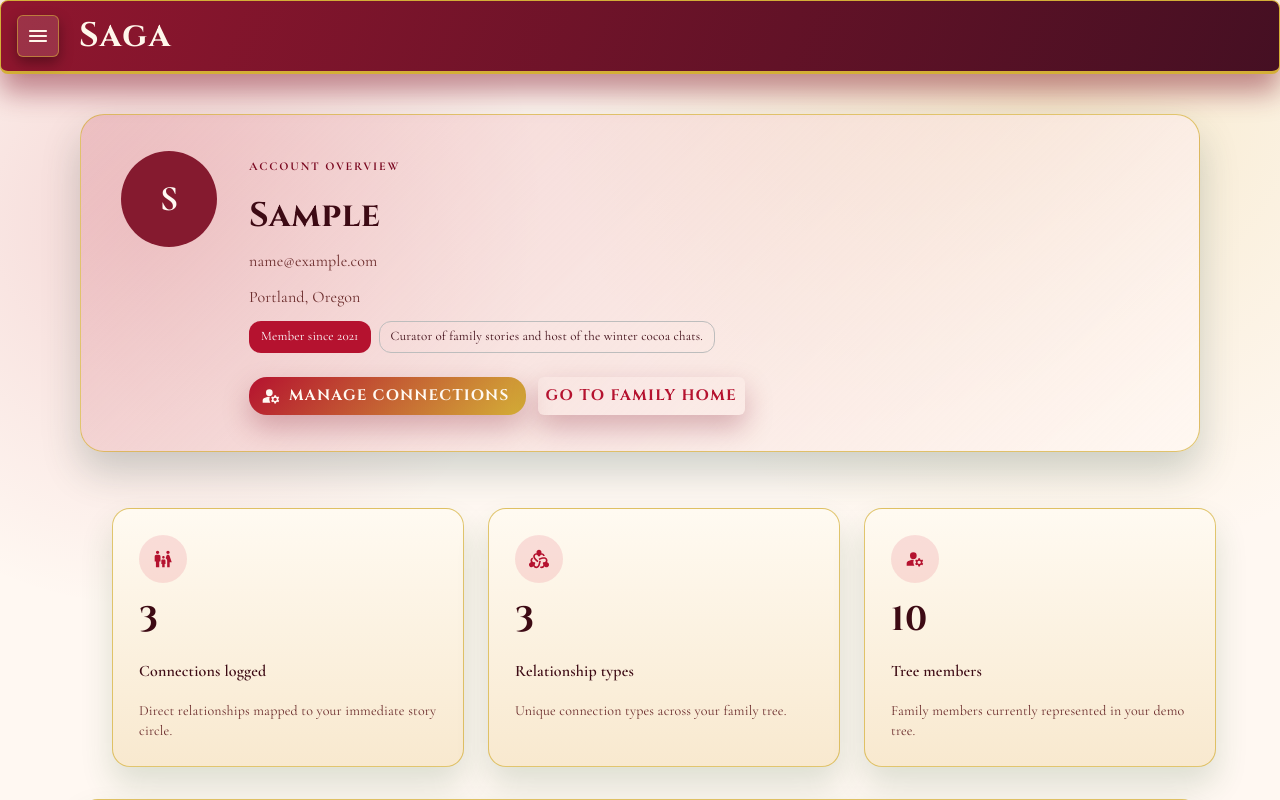
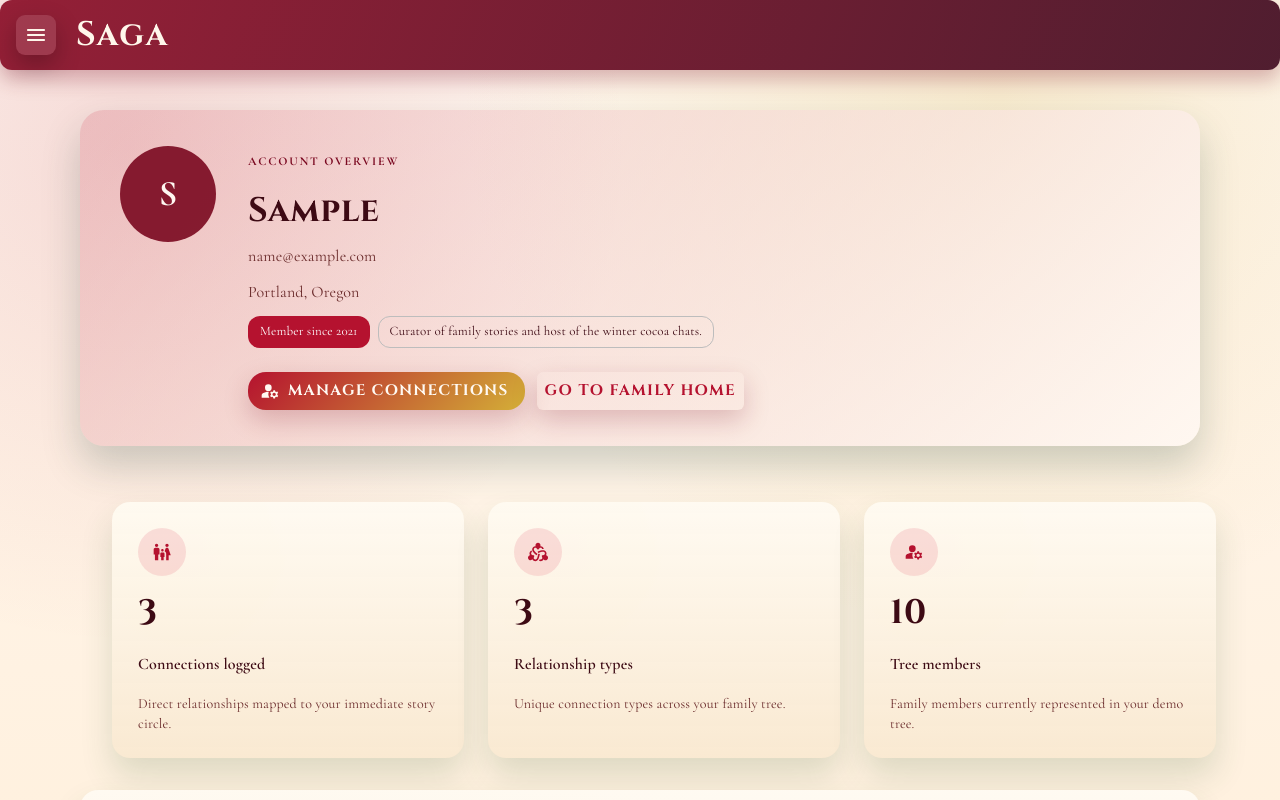
Before and after one commit to aryaabh2/Saga, a React (Vite) app: page /login in a window 1280 px wide. Both pictures are taken after typing "Sample", "name@example.com" into the empty fields and a click on the button "ENTER FAMILY HUB". Shown: the top 800 px of the page. Built offline with nearby package versions, Linux system fonts and the light colour scheme.

Commit message:
Refresh layout surfaces

```diff
--- a/src/App.jsx
+++ b/src/App.jsx
@@ -103,7 +103,7 @@ function SagaLayout({ children }) {
         minHeight: '100vh',
         bgcolor: (theme) => theme.palette.background.default,
         backgroundImage:
-          'radial-gradient(circle at 12% 18%, rgba(181, 18, 47, 0.14), transparent 26%), radial-gradient(circle at 82% 6%, rgba(212, 175, 55, 0.2), transparent 32%)'
+          'radial-gradient(circle at 10% 12%, rgba(181, 18, 47, 0.12), transparent 32%), radial-gradient(circle at 78% 8%, rgba(212, 175, 55, 0.18), transparent 36%), linear-gradient(180deg, rgba(255, 248, 242, 0.96), rgba(255, 236, 210, 0.9))'
       }}
     >
       <AppBar
@@ -111,9 +111,8 @@ function SagaLayout({ children }) {
         elevation={isLoginPage ? 0 : 8}
         color="default"
         sx={{
-          backgroundImage: 'linear-gradient(110deg, rgba(140, 13, 38, 0.96), rgba(62, 6, 26, 0.96))',
-          borderBottom: '3px solid',
-          borderColor: 'secondary.main'
+          backdropFilter: 'blur(6px)',
+          backgroundImage: 'linear-gradient(110deg, rgba(140, 13, 38, 0.92), rgba(62, 6, 26, 0.9))'
         }}
       >
         <Toolbar
@@ -132,12 +131,11 @@ function SagaLayout({ children }) {
               onClick={() => setMenuOpen(true)}
               aria-label="Open navigation menu"
               sx={{
-                border: (theme) => `1px solid ${alpha(theme.palette.secondary.main, 0.6)}`,
                 bgcolor: (theme) => alpha(theme.palette.common.white, 0.12),
-                borderRadius: 1,
-                boxShadow: '0 6px 14px rgba(0,0,0,0.35)',
+                borderRadius: 1.5,
+                boxShadow: '0 10px 24px rgba(0,0,0,0.25)',
                 '&:hover': {
-                  bgcolor: (theme) => alpha(theme.palette.secondary.main, 0.35)
+                  bgcolor: (theme) => alpha(theme.palette.secondary.main, 0.28)
                 }
               }}
             >
@@ -163,9 +161,8 @@ function SagaLayout({ children }) {
               minHeight: '100%',
               bgcolor: (theme) => alpha(theme.palette.background.paper, 0.98),
               backgroundImage:
-                'linear-gradient(180deg, rgba(255, 244, 227, 0.98), rgba(246, 223, 191, 0.98)), radial-gradient(circle at 16% 12%, rgba(181, 18, 47, 0.14), transparent 24%)',
-              borderRight: (theme) => `2px solid ${alpha(theme.palette.secondary.dark, 0.65)}`,
-              boxShadow: '12px 0 28px rgba(122, 8, 32, 0.32)'
+                'linear-gradient(180deg, rgba(255, 244, 227, 0.98), rgba(246, 223, 191, 0.95)), radial-gradient(circle at 16% 12%, rgba(181, 18, 47, 0.12), transparent 26%)',
+              boxShadow: '12px 0 32px rgba(122, 8, 32, 0.25)'
             }}
             role="presentation"
           >
@@ -183,12 +180,11 @@ function SagaLayout({ children }) {
                   sx={{
                     alignItems: 'center',
                     py: 1.25,
-                    borderRadius: 1,
+                    borderRadius: 1.5,
                     mx: 1,
-                    border: (theme) => `1px solid ${alpha(theme.palette.secondary.main, 0.45)}`,
-                    boxShadow: '0 6px 14px rgba(0,0,0,0.12)',
+                    boxShadow: '0 12px 18px rgba(0,0,0,0.08)',
                     '&:hover': {
-                      bgcolor: (theme) => alpha(theme.palette.secondary.light, 0.25)
+                      bgcolor: (theme) => alpha(theme.palette.secondary.light, 0.2)
                     }
                   }}
                 >
--- a/src/main.jsx
+++ b/src/main.jsx
@@ -96,7 +96,7 @@ const theme = createTheme({
       styleOverrides: {
         root: {
           borderRadius: 6,
-          boxShadow: '0 12px 28px rgba(122, 8, 32, 0.28)'
+          boxShadow: '0 10px 26px rgba(122, 8, 32, 0.22)'
         },
         containedPrimary: {
           backgroundImage: 'linear-gradient(135deg, #b5122f, #d4af37)',
@@ -119,30 +119,32 @@ const theme = createTheme({
     MuiCard: {
       styleOverrides: {
         root: {
-          borderRadius: 8,
-          border: '1px solid rgba(212, 175, 55, 0.7)',
-          backgroundImage: 'linear-gradient(180deg, rgba(255, 250, 241, 0.96), rgba(248, 232, 205, 0.96))',
-          boxShadow: '0 18px 36px rgba(73, 7, 24, 0.16), inset 0 1px 0 rgba(255, 255, 255, 0.4)'
+          borderRadius: 12,
+          border: 'none',
+          backgroundImage:
+            'linear-gradient(180deg, rgba(255, 250, 241, 0.95), rgba(249, 231, 205, 0.9)), radial-gradient(circle at 22% 16%, rgba(212, 175, 55, 0.12), transparent 40%)',
+          boxShadow: '0 16px 36px rgba(73, 7, 24, 0.14)'
         }
       }
     },
     MuiPaper: {
       styleOverrides: {
         root: {
-          borderRadius: 8,
-          border: '1px solid rgba(212, 175, 55, 0.7)',
-          backgroundImage: 'linear-gradient(180deg, rgba(255, 250, 241, 0.97), rgba(246, 226, 196, 0.97))',
-          boxShadow: '0 12px 28px rgba(73, 7, 24, 0.14), inset 0 1px 0 rgba(255, 255, 255, 0.35)'
+          borderRadius: 12,
+          border: 'none',
+          backgroundImage:
+            'linear-gradient(180deg, rgba(255, 248, 236, 0.96), rgba(246, 226, 196, 0.9)), radial-gradient(circle at 12% 10%, rgba(181, 18, 47, 0.08), transparent 30%)',
+          boxShadow: '0 14px 28px rgba(73, 7, 24, 0.12)'
         }
       }
     },
     MuiAppBar: {
       styleOverrides: {
         root: {
-          backgroundImage: 'linear-gradient(105deg, #8c0d26, #5e061a 58%, #32000d)',
+          backgroundImage: 'linear-gradient(105deg, rgba(140, 13, 38, 0.98), rgba(62, 6, 26, 0.9) 58%, rgba(28, 0, 10, 0.92))',
           color: '#fff7eb',
-          borderBottom: '2px solid #d4af37',
-          boxShadow: '0 18px 28px rgba(122, 8, 32, 0.45)'
+          borderBottom: 'none',
+          boxShadow: '0 10px 20px rgba(122, 8, 32, 0.28)'
         }
       }
     },
@@ -152,8 +154,9 @@ const theme = createTheme({
           backgroundColor: '#fff4e3',
           backgroundImage:
             'linear-gradient(180deg, rgba(255, 244, 227, 0.96), rgba(247, 223, 187, 0.96)), radial-gradient(circle at 14% 18%, rgba(181, 18, 47, 0.18), transparent 30%)',
-          borderRight: '2px solid rgba(212, 175, 55, 0.82)',
-          color: '#3d0a14'
+          borderRight: 'none',
+          color: '#3d0a14',
+          boxShadow: '8px 0 28px rgba(73, 7, 24, 0.24)'
         }
       }
     }
--- a/src/pages/HomePage.jsx
+++ b/src/pages/HomePage.jsx
@@ -65,9 +65,8 @@ function MemoryCard({ memory, memberMap, selectedMemberId, onOpen }) {
         display: 'flex',
         flexDirection: 'column',
         overflow: 'hidden',
-        border: (theme) => `1px solid ${alpha(theme.palette.secondary.dark, 0.45)}`,
-        boxShadow: '0 18px 32px rgba(36, 13, 8, 0.18)',
-        bgcolor: (theme) => alpha(theme.palette.background.paper, 0.98)
+        boxShadow: '0 16px 30px rgba(36, 13, 8, 0.14)',
+        bgcolor: (theme) => alpha(theme.palette.background.paper, 0.96)
       }}
     >
       <CardActionArea
@@ -178,17 +177,8 @@ function MemoryScrollDialog({ memory, open, onClose, memberMap }) {
           px: { xs: 2.5, sm: 3 },
           py: { xs: 2, sm: 2.5 },
           backgroundImage:
-            'linear-gradient(180deg, rgba(251, 243, 231, 0.98), rgba(233, 213, 180, 0.98)), radial-gradient(circle at 18% 10%, rgba(122, 31, 29, 0.16), transparent 30%)',
-          border: (theme) => `2px solid ${alpha(theme.palette.secondary.dark, 0.7)}`,
-          boxShadow: '0 28px 60px rgba(36, 13, 8, 0.45)',
-          '&::before': {
-            content: '""',
-            position: 'absolute',
-            inset: 10,
-            border: (theme) => `1px solid ${alpha(theme.palette.secondary.dark, 0.45)}`,
-            pointerEvents: 'none',
-            boxShadow: 'inset 0 8px 18px rgba(0,0,0,0.08)'
-          }
+            'linear-gradient(180deg, rgba(251, 243, 231, 0.98), rgba(233, 213, 180, 0.94)), radial-gradient(circle at 18% 10%, rgba(122, 31, 29, 0.12), transparent 34%)',
+          boxShadow: '0 22px 48px rgba(36, 13, 8, 0.3)'
         }
       }}
     >
@@ -222,8 +212,7 @@ function MemoryScrollDialog({ memory, open, onClose, memberMap }) {
               width: '100%',
               maxHeight: 360,
               objectFit: 'cover',
-              border: (theme) => `1px solid ${alpha(theme.palette.secondary.dark, 0.5)}`,
-              boxShadow: '0 12px 24px rgba(0,0,0,0.2)'
+              boxShadow: '0 12px 24px rgba(0,0,0,0.18)'
             }}
           />
           <Typography variant="body1" sx={{ fontSize: '1.1rem', lineHeight: 1.8 }}>
@@ -465,9 +454,8 @@ export default function HomePage({ onCreateMemory }) {
           borderRadius: 2,
           px: { xs: 3, md: 4 },
           py: { xs: 3, md: 4 },
-          bgcolor: (theme) => alpha(theme.palette.background.paper, 0.9),
-          border: (theme) => `1px solid ${alpha(theme.palette.secondary.dark, 0.5)}`,
-          boxShadow: '0 18px 32px rgba(36, 13, 8, 0.18)',
+          bgcolor: (theme) => alpha(theme.palette.background.paper, 0.88),
+          boxShadow: '0 16px 30px rgba(36, 13, 8, 0.14)',
           textAlign: { xs: 'center', md: 'left' }
         }}
       >
@@ -520,9 +508,8 @@ export default function HomePage({ onCreateMemory }) {
           borderRadius: 2,
           px: { xs: 2.5, md: 3 },
           py: { xs: 3, md: 3.5 },
-          bgcolor: (theme) => alpha(theme.palette.background.paper, 0.92),
-          border: (theme) => `1px solid ${alpha(theme.palette.secondary.dark, 0.5)}`,
-          boxShadow: '0 16px 34px rgba(36, 13, 8, 0.2)'
+          bgcolor: (theme) => alpha(theme.palette.background.paper, 0.9),
+          boxShadow: '0 14px 30px rgba(36, 13, 8, 0.16)'
         }}
       >
         <Grid container spacing={{ xs: 3, lg: 4 }} alignItems="stretch">
@@ -566,18 +553,18 @@ export default function HomePage({ onCreateMemory }) {
               {quickActions.map((action) => (
                 <Button
                   key={`sidebar-${action.action}`}
-                  variant="outlined"
+                  variant="contained"
                   color="primary"
                   size="medium"
                   startIcon={action.icon}
                   onClick={() => actionHandlers[action.action]?.()}
                   sx={{
-                    borderRadius: 1,
-                    borderColor: (theme) => alpha(theme.palette.secondary.dark, 0.45),
-                    bgcolor: (theme) => alpha(theme.palette.background.default, 0.7),
+                    borderRadius: 1.5,
+                    boxShadow: '0 12px 22px rgba(0,0,0,0.12)',
+                    bgcolor: (theme) => alpha(theme.palette.primary.main, 0.9),
                     '&:hover': {
-                      borderColor: 'secondary.dark',
-                      bgcolor: (theme) => alpha(theme.palette.secondary.light, 0.3)
+                      boxShadow: '0 16px 28px rgba(0,0,0,0.16)',
+                      bgcolor: (theme) => alpha(theme.palette.primary.dark, 0.95)
                     }
                   }}
                   fullWidth
@@ -596,8 +583,7 @@ export default function HomePage({ onCreateMemory }) {
           px: { xs: 2.5, md: 3 },
           py: { xs: 3, md: 3.5 },
           bgcolor: (theme) => alpha(theme.palette.background.paper, 0.9),
-          border: (theme) => `1px solid ${alpha(theme.palette.secondary.dark, 0.5)}`,
-          boxShadow: '0 18px 34px rgba(36, 13, 8, 0.22)'
+          boxShadow: '0 16px 32px rgba(36, 13, 8, 0.18)'
         }}
       >
         <Stack spacing={{ xs: 2.5, md: 3 }}>
@@ -674,8 +660,7 @@ export default function HomePage({ onCreateMemory }) {
                   px: { xs: 3, md: 4 },
                   textAlign: 'center',
                   bgcolor: (theme) => alpha(theme.palette.background.paper, 0.92),
-                  border: (theme) => `1px solid ${alpha(theme.palette.secondary.dark, 0.45)}`,
-                  boxShadow: '0 18px 32px rgba(36, 13, 8, 0.2)'
+                  boxShadow: '0 16px 30px rgba(36, 13, 8, 0.16)'
                 }}
               >
                 <Stack spacing={1.5} alignItems="center">
@@ -707,8 +692,7 @@ export default function HomePage({ onCreateMemory }) {
             px: { xs: 2.5, md: 3 },
             py: { xs: 3, md: 3.5 },
             bgcolor: (theme) => alpha(theme.palette.background.paper, 0.92),
-            border: (theme) => `1px solid ${alpha(theme.palette.secondary.dark, 0.5)}`,
-            boxShadow: '0 18px 34px rgba(36, 13, 8, 0.2)'
+            boxShadow: '0 16px 32px rgba(36, 13, 8, 0.18)'
           }}
         >
           <Stack spacing={{ xs: 2.5, md: 3 }}>
```
